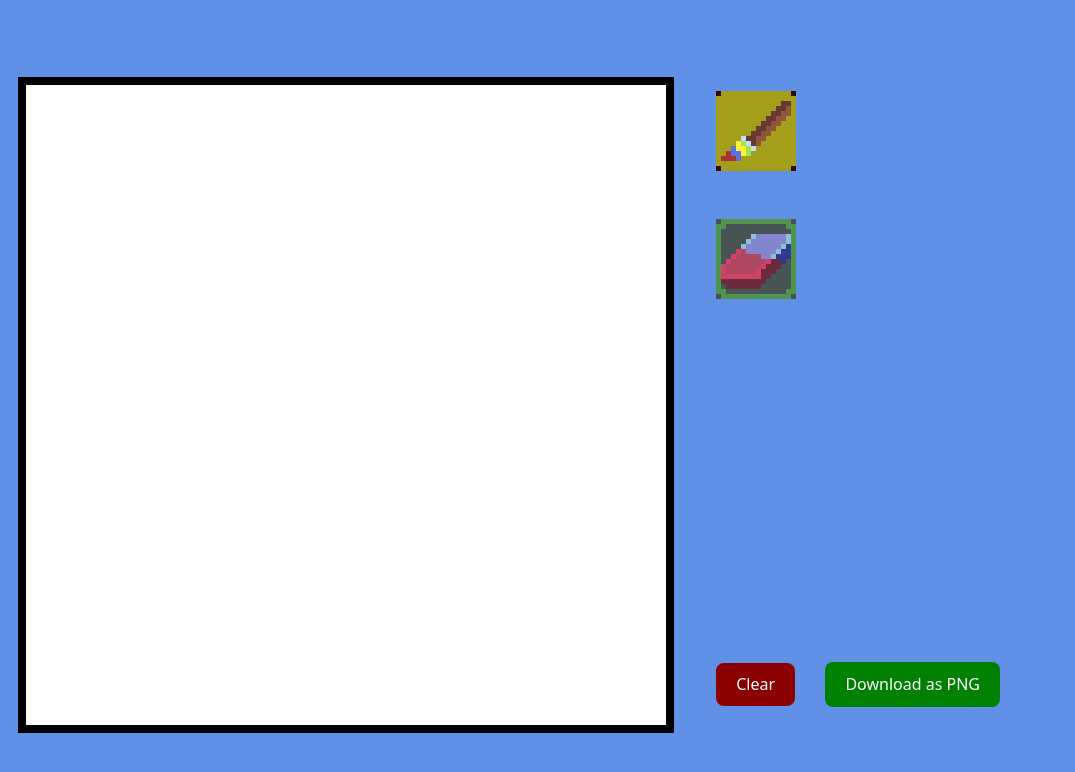
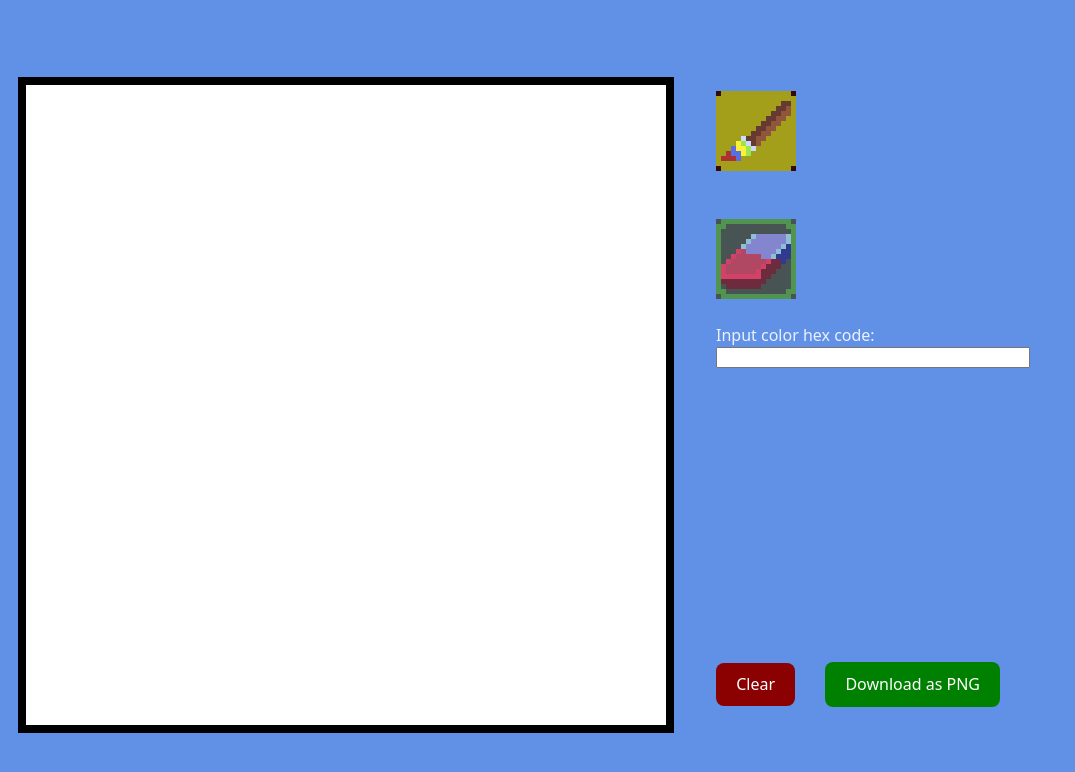
Before and after one commit to Biskkit/Pixel-Art-Site, a React (Vite) app: page / in a window 1280 px wide. Shown: the top 772 px of the page, without its empty margins (0-1075 px from the left). Built offline with nearby package versions, Linux system fonts and the light colour scheme.

Commit message:
Implement hex color code picker

```diff
--- a/src/components/canvas.jsx
+++ b/src/components/canvas.jsx
@@ -61,6 +61,8 @@ export function Canvas() {
 		setMouseDown(false);
 	}
 
+
+
 	/**
 	 * This function will execute the given canvas action based upon the canvasAction state variable
 	 * Example: when canvasAction = "paint", it will call the fillPixel function on the current canvas.
@@ -105,7 +107,6 @@ export function Canvas() {
 	}
 
 
-
 	return(
 		<>
 			<canvas
--- a/src/components/sidebar.jsx
+++ b/src/components/sidebar.jsx
@@ -1,3 +1,5 @@
+import { changeColor } from "../helper-functions/canvasFunctions";
+
 /**
  * This file represents all the components which will be shown on the side of the canvas. This includes the clear and download button/link, eraser tool, etc.
  * Each of these components relies on the top-level canvas, which is why they will all share a common parent component "Sidebar"
@@ -21,6 +23,7 @@ export function Sidebar({ canvas, updateCanvasAction, currentCanvasAction }) {
 			<div className="tools">
 				<BrushButton updateCanvasAction={updateCanvasAction} currentCanvasAction={currentCanvasAction}/>
 				<EraserButton updateCanvasAction={updateCanvasAction} currentCanvasAction = {currentCanvasAction}/>
+				<ColorInput canvas = {canvas}/>
 			</div>
 			<div className="utility">
 				<ClearBtn canvas = {canvas}/>
@@ -55,6 +58,28 @@ function EraserButton( { updateCanvasAction, currentCanvasAction } ) {
 	return(
 		<img src={src} onClick={() => updateCanvasAction("erase")} alt="Erase Tool" title="Eraser"></img>
 
+	)
+}
+
+/**
+ * The input for the color hex code
+ */
+function ColorInput({ canvas }) {
+	/**
+	 *
+	 * @param {KeyboardEvent} e
+	 */
+	function handleKeyDown(e) {
+		if(e.key == "Enter") {
+			changeColor(e.target.value, canvas);
+		}
+	}
+
+	return (
+		<>
+			<label for = "color">Input color hex code:</label>
+			<input type = "text" onKeyDown={handleKeyDown} id = "color" name = "color"></input>
+		</>
 	)
 }
 
--- a/src/helper-functions/canvasFunctions.jsx
+++ b/src/helper-functions/canvasFunctions.jsx
@@ -41,3 +41,14 @@ export function erasePixel (canvas, posX, posY, pScale) {
 	posY = transposePosition(posY, pScale);
 	ctx.clearRect(posX, posY, 1, 1);
 }
+
+/**
+ *
+ * @param hexCode, hexcode string to pass into input
+ * @param {HTMLCanvasElement} canvas,
+*/
+export function changeColor(hexCode, canvas) {
+	/** @type {HTMLCanvasElement} canvas */
+	const ctx = canvas.getContext('2d');
+	ctx.fillStyle = hexCode
+}
```
